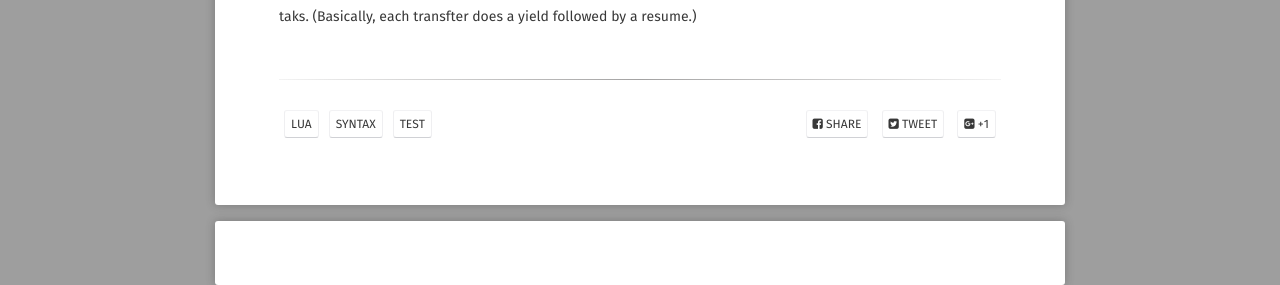
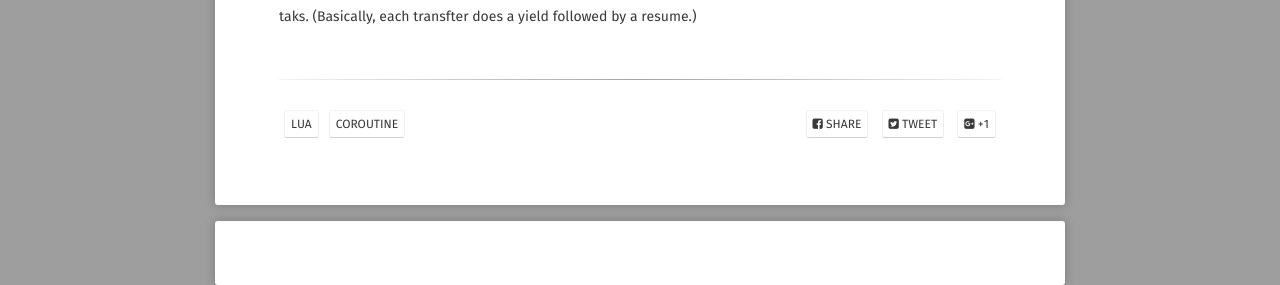
Before and after one commit to o7878x/o7878x.github.io, a Jekyll site: the page built from _posts/2018-11-04-luaCoroutineBasic.md, in a window 1280 px wide. Shown: the part 1316-1601 px from the top of the page. Built offline with Jekyll 4.4.1, drawn with Linux system fonts in a browser that asks for light colours; some web fonts are replaced; comment, search, counter and statistics services are not loaded.

Commit message:
update new post

```diff
--- a/_posts/2018-11-04-luaCoroutineBasic.md
+++ b/_posts/2018-11-04-luaCoroutineBasic.md
@@ -3,10 +3,7 @@ layout: post
 title: "Lua Coroutine Basic"
 date: 2018-11-04
 excerpt: "To show up the basic Lua coroutine language."
-tag:
-- Lua
-- syntax
-- test
+tags: [Lua, coroutine]
 comments: true
 ---
 
```
